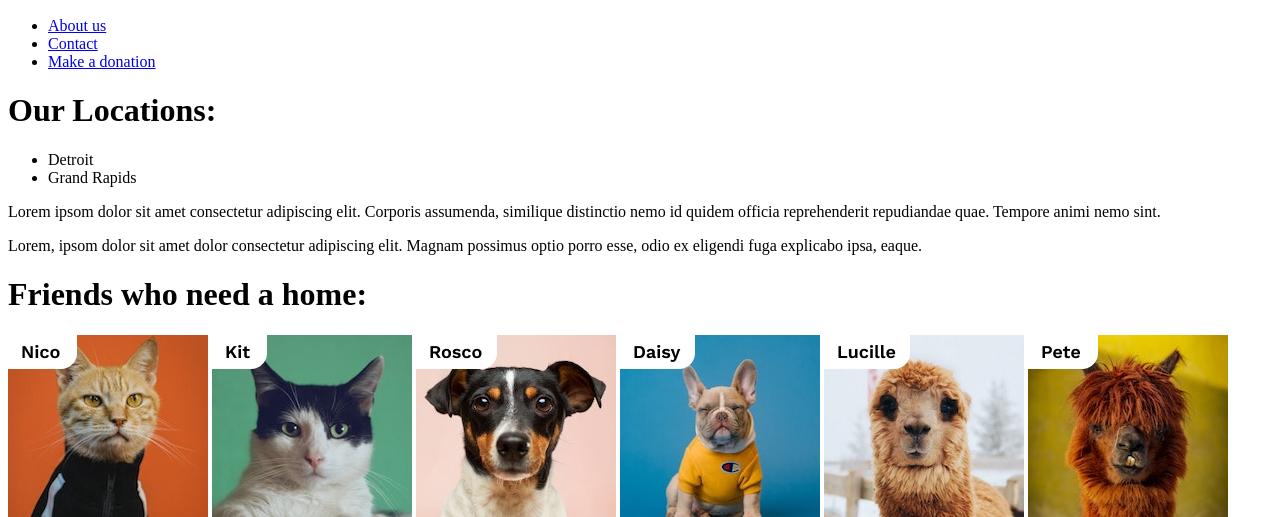
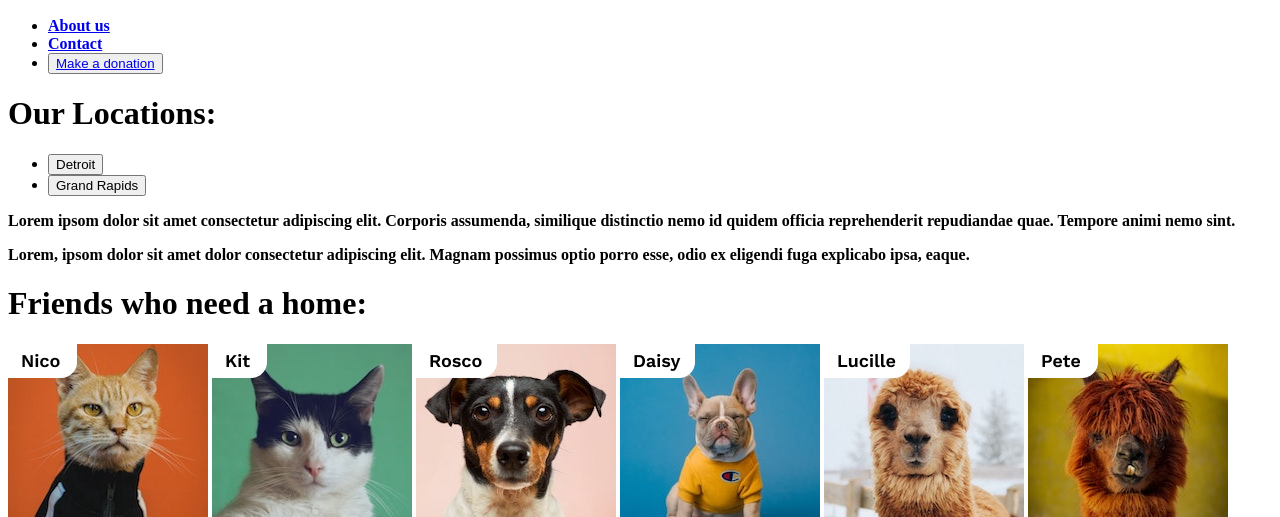
Before and after one commit to RenMari5/paczkowski-part-one, a plain HTML site: page index.html in a window 1280 px wide. Shown: the part 128-645 px from the top of the page. Drawn offline with Linux system fonts and the light colour scheme.

Commit message:
Added some css styling

```diff
--- a/index.html
+++ b/index.html
@@ -14,7 +14,7 @@
             <ul class="nav-list">
                 <li><a href="#about-us">About us</a></li>
                 <li><a href="#contact">Contact</a></li>
-                <li><a href="#make-donation">Make a donation</a></li>
+                <li><button><a href="#make-donation">Make a donation</a></button></li>
             </ul>
         </nav>
     </header>
@@ -23,8 +23,8 @@
            Our Locations:
         </h1>
         <ul class="location-list">
-            <li>Detroit</li>
-            <li>Grand Rapids</li>
+            <li><button>Detroit</button></li>
+            <li><button>Grand Rapids</button></li>
         </ul>
         <p>Lorem ipsom dolor sit amet consectetur adipiscing elit. Corporis assumenda, similique distinctio nemo id quidem officia reprehenderit repudiandae quae. Tempore animi nemo sint.</p>
         <p>Lorem, ipsom dolor sit amet dolor consectetur adipiscing elit. Magnam possimus optio porro esse, odio ex eligendi fuga explicabo ipsa, eaque.</p>
--- a/style.css
+++ b/style.css
@@ -0,0 +1,4 @@
+body {
+    font-family: "Work Sans";
+    font-weight: 600;
+}
```
